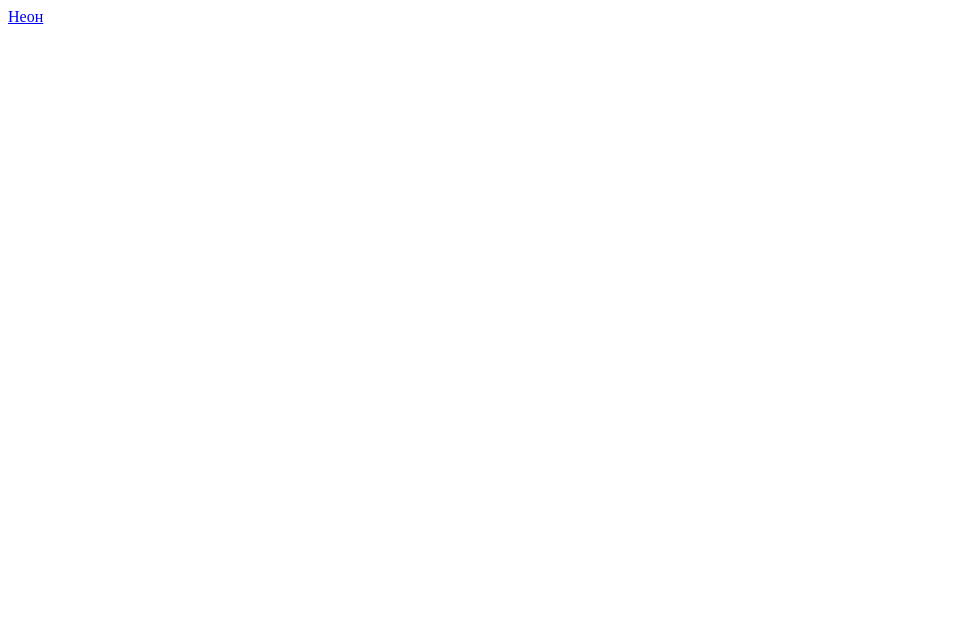
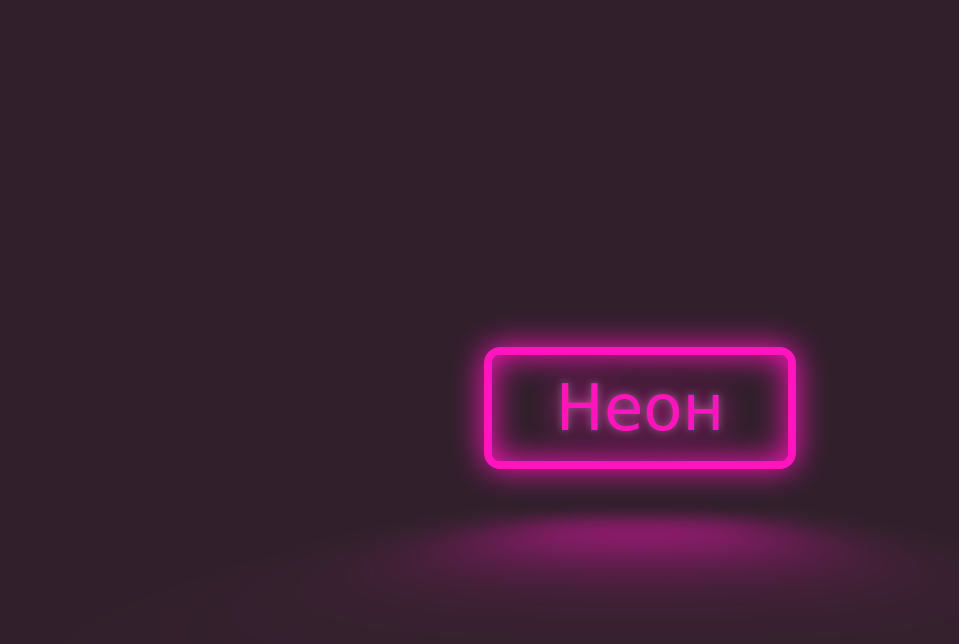
Before and after one commit to Samaelish/Neon-Button, a plain HTML site: page index.html in a window 1280 px wide. Shown: the whole page, without its empty margins (0-959 px from the left). Drawn offline with Linux system fonts and the light colour scheme.

Commit message:
finished styling

```diff
--- a/style.css
+++ b/style.css
@@ -8,3 +8,74 @@
 *::after {
   box-sizing: border-box;
 }
+
+body {
+  min-height: 100vh;
+  display: grid;
+  place-items: center;
+  background: var(--clr-bg);
+  font-family: 'Balsamiq Sans', cursive;
+  color: var(--clr-neon);
+}
+
+.neon-button {
+  font-size: 4rem;
+
+  display: inline-block;
+  cursor: pointer;
+  text-decoration: none;
+  color: var(--clr-neon);
+  border: var(--clr-neon) 0.125em solid;
+  padding: 0.25em 1em;
+  border-radius: 0.25em;
+
+  text-shadow: 0 0 0.125em hsl(0 0% 100% / 0.3), 0 0 0.45em currentColor;
+
+  box-shadow: inset 0 0 0.5em 0 var(--clr-neon), 0 0 0.5em 0 var(--clr-neon);
+
+  position: relative;
+}
+
+.neon-button::before {
+  pointer-events: none;
+  content: '';
+  position: absolute;
+  background: var(--clr-neon);
+  top: 120%;
+  left: 0;
+  width: 100%;
+  height: 100%;
+
+  transform: perspective(1em) rotateX(40deg) scale(1, 0.35);
+  filter: blur(1em);
+  opacity: 0.7;
+}
+
+.neon-button::after {
+  content: '';
+  position: absolute;
+  top: 0;
+  bottom: 0;
+  left: 0;
+  right: 0;
+  box-shadow: 0 0 2em 0.5em var(--clr-neon);
+  opacity: 0;
+  background-color: var(--clr-neon);
+  z-index: -1;
+  transition: opacity 100ms linear;
+}
+
+.neon-button:hover,
+.neon-button:focus {
+  color: var(--clr-bg);
+  text-shadow: none;
+}
+
+.neon-button:hover::before,
+.neon-button:focus::before {
+  opacity: 1;
+}
+.neon-button:hover::after,
+.neon-button:focus::after {
+  opacity: 1;
+}
```
